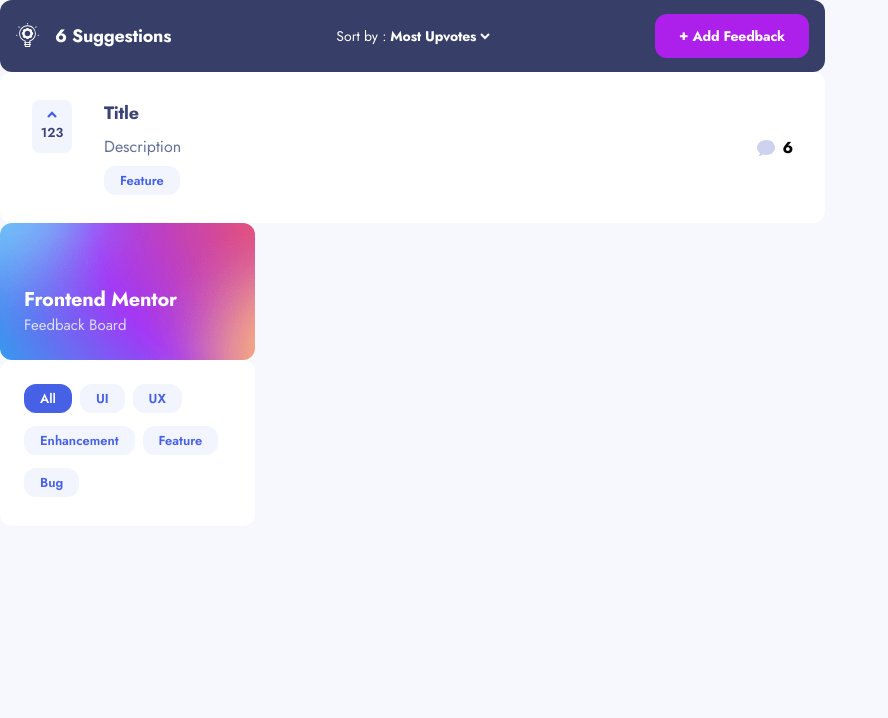
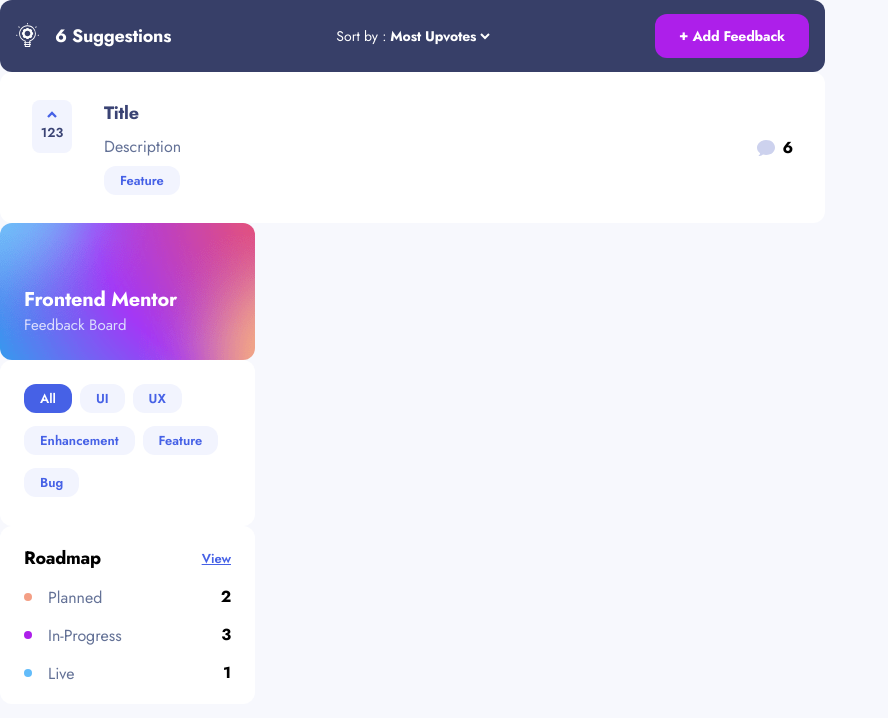
Before and after one commit to FlorianGmz/Frontend-Mentor-Challenges, a React (Vite) app in the folder product-feedback/: page / in a window 1280 px wide. Shown: the top 718 px of the page, without its empty margins (0-888 px from the left). Built offline with nearby package versions, Linux system fonts and the light colour scheme.

Commit message:
dynamic RoadmapStatus complete

```diff
--- a/product-feedback/src/App.tsx
+++ b/product-feedback/src/App.tsx
@@ -1,6 +1,7 @@
-import CategoryPicker from "./components/CategoryPicker";
+import CategoryPicker from "./components/CategoryPicker/CategoryPicker";
 import Feedback from "./components/Feedback/Feedback";
 import FrontendMentorSticker from "./components/FrontendMentorSticker";
+import RoadmapNav from "./components/RoadmapNav/RoadmapNav";
 import SuggestionsBar from "./components/SuggestionsBar/SuggestionsBar";
 
 function App() {
@@ -10,6 +11,7 @@
       <Feedback />
       <FrontendMentorSticker />
       <CategoryPicker />
+      <RoadmapNav />
     </>
   );
 }
--- a/product-feedback/src/components/Category.tsx
+++ b/product-feedback/src/components/CategoryPicker/Category.tsx
@@ -15,11 +15,12 @@
     setSelectedCategory("");
     setSelectedCategory(categoryName);
   };
-  console.log(selectedCategory);
+
   const isSelected = categoryName === selectedCategory;
   const bgColor = isSelected ? "bg-el_active" : "bg-el_def";
   const textColor = isSelected ? "text-bt-white_def" : "text-bt-blue_def";
   const hoverColor = isSelected ? "" : "hover:bg-el_hover";
+
   return (
     <div
       onClick={() => handleClick()}
--- a/product-feedback/src/components/CategoryPicker.tsx
+++ b/product-feedback/src/components/CategoryPicker/CategoryPicker.tsx
@@ -1,6 +1,6 @@
 import Category from "./Category";
 
-import data from "../data/data.json";
+import data from "../../data/data.json";
 import { useState } from "react";
 
 const CategoryPicker = () => {
--- /dev/null
+++ b/product-feedback/src/components/RoadmapNav/RoadmapNav.tsx
@@ -0,0 +1,41 @@
+import RoadmapStatus from "./RoadmapStatus";
+
+const RoadmapNav = () => {
+  const roadmapStatus = [
+    {
+      id: 1,
+      color: "#F49F85",
+      statusName: { label: "Planned", value: "planned" },
+    },
+    {
+      id: 2,
+      color: "#AD1FEA",
+      statusName: { label: "In-Progress", value: "in-progress" },
+    },
+    {
+      id: 3,
+      color: "#62BCFA",
+      statusName: { label: "Live", value: "live" },
+    },
+  ];
+  return (
+    <div className="flex h-[178px] w-[255px] flex-col justify-between rounded-xl bg-bt-white_def px-[24px] py-[19px]">
+      <div className="flex items-center justify-between">
+        <h3 className="text-h3">Roadmap</h3>
+        <a className="text-body-3 text-el_active underline">View</a>
+      </div>
+      {roadmapStatus.map((status) => (
+        <RoadmapStatus
+          key={status.id}
+          color={status.color}
+          statusName={status.statusName}
+        />
+      ))}
+      {/*  <RoadmapStatus color="#F49F85" statusName="Planned" />
+      <RoadmapStatus color="#AD1FEA" statusName="In-Progress" />
+      <RoadmapStatus color="#62BCFA" statusName="Live" /> */}
+    </div>
+  );
+};
+
+export default RoadmapNav;
--- /dev/null
+++ b/product-feedback/src/components/RoadmapNav/RoadmapStatus.tsx
@@ -0,0 +1,27 @@
+import StatusCircle from "./StatusCircle";
+import data from "../../data/data.json";
+import React from "react";
+
+interface RoadmapStatusProps {
+  color: string;
+  statusName: { label: string; value: string };
+}
+
+const RoadmapStatus: React.FC<RoadmapStatusProps> = ({ color, statusName }) => {
+  const filteredStatus = data.productRequests.filter((request) => {
+    return request.status === statusName.value;
+  });
+  return (
+    <div className="flex justify-between">
+      <div className="flex items-center justify-start gap-[16px]">
+        <StatusCircle color={color} />
+        <p className="text-body-1 text-feedback-description">
+          {statusName.label}
+        </p>
+      </div>
+      <p className="items-center text-comment-count">{filteredStatus.length}</p>
+    </div>
+  );
+};
+
+export default RoadmapStatus;
--- /dev/null
+++ b/product-feedback/src/components/RoadmapNav/StatusCircle.tsx
@@ -0,0 +1,14 @@
+import React from "react";
+
+interface StatusCircleProps {
+  color: string;
+}
+const StatusCircle: React.FC<StatusCircleProps> = ({ color }) => {
+  return (
+    <svg width="8" height="8" xmlns="http://www.w3.org/2000/svg">
+      <circle cx="4" cy="4" r="4" fill={color} />
+    </svg>
+  );
+};
+
+export default StatusCircle;
```
